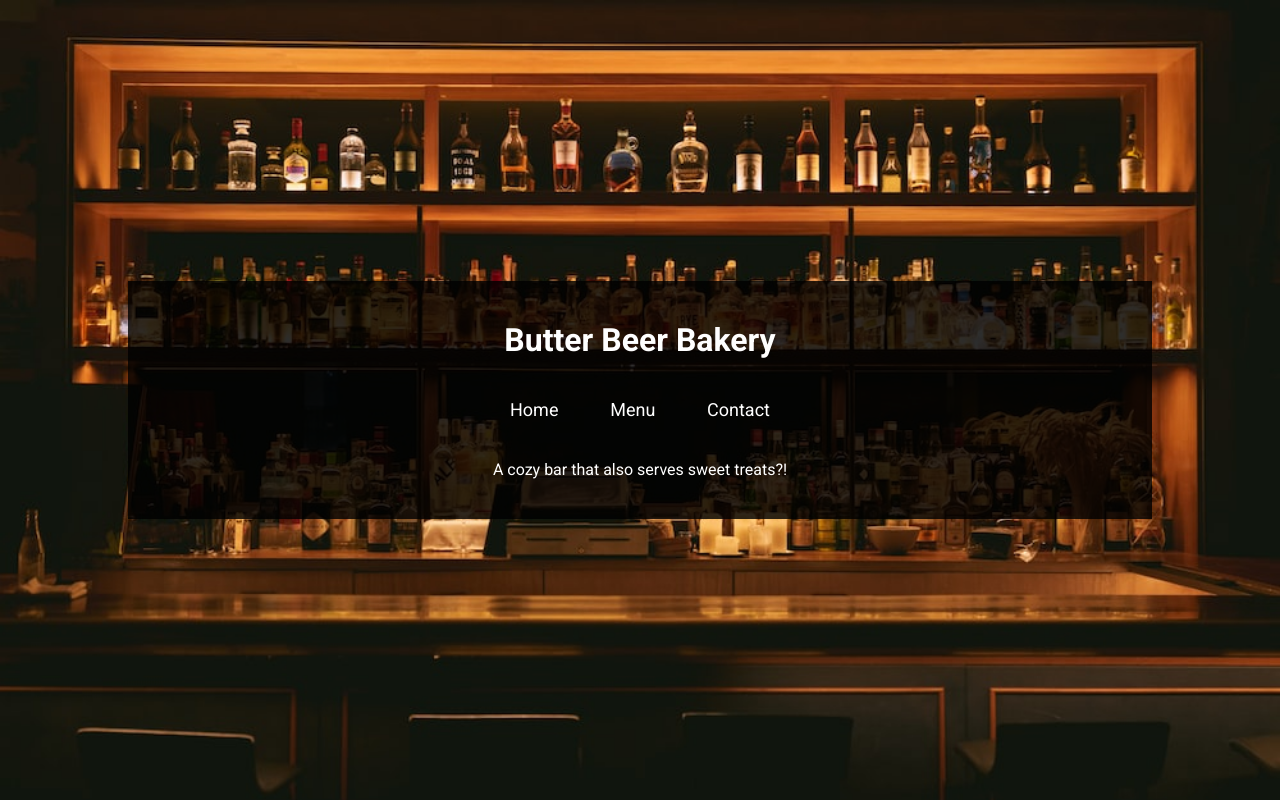
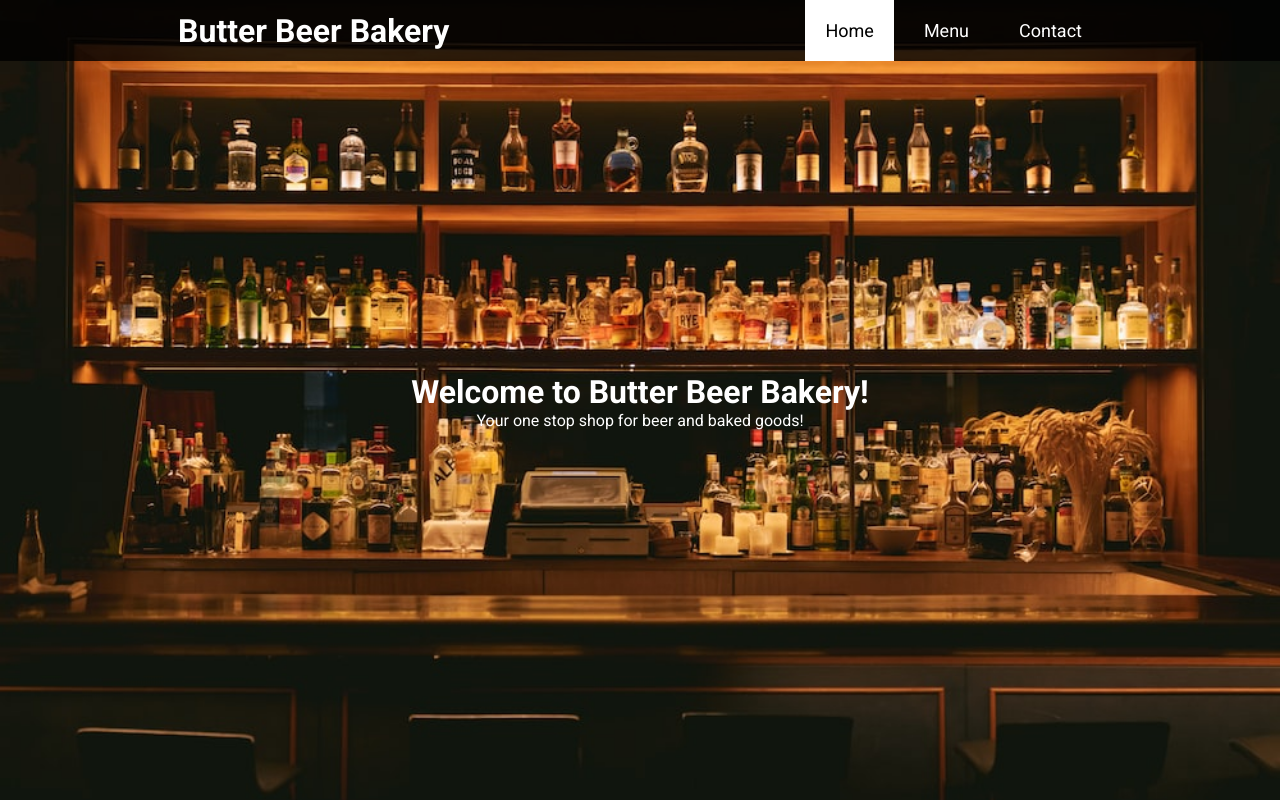
Before and after one commit to BryanF1nes/Restaurant-Page, a website built with webpack: page dist/index.html in a window 1280 px wide. Built offline with nearby package versions, Linux system fonts and the light colour scheme.

Commit message:
added additional functionality

```diff
--- /dev/null
+++ b/src/contact.js
@@ -0,0 +1,21 @@
+function Contact() {
+    const div = document.createElement('div');
+    div.classList.add('contact','tabcontent');
+    div.id = 'contact'
+
+    div.innerHTML =
+    `
+    <h1>Contact Me!</h1>
+    <form>
+        <label for="name">Name</label>
+        <input type="text" name="name">
+        <label for="email">Email</label>
+        <input type="email" name="email">
+        <button>Send</button>
+    </form>
+    `
+
+    return div;
+}
+
+export default Contact;
--- a/src/home.js
+++ b/src/home.js
@@ -1,31 +1,12 @@
 function Home() {
-    const container = document.createElement('div');
-    const h1 = document.createElement('h1');
-    const nav = document.createElement('nav');
-    const ul = document.createElement('ul')
-    const p = document.createElement('p');
-    const homeBtn = document.createElement('button');
-    const menuBtn = document.createElement('button');
-    const contactBtn = document.createElement('button');
+    const div = document.createElement('div');
+    div.id = 'home'
+    div.classList.add('menu','tabcontent')
 
-    homeBtn.classList.add('home');
-    menuBtn.classList.add('menu');
-    contactBtn.classList.add('contact');
-    homeBtn.innerHTML = 'Home';
-    menuBtn.innerHTML = 'Menu';
-    contactBtn.innerHTML = 'Contact';
+    div.innerHTML = `<h1>Welcome to Butter Beer Bakery!</h1>
+    <p>Your one stop shop for beer and baked goods!</p>`
 
-    ul.append(homeBtn, menuBtn, contactBtn)
-    nav.append(ul)
-
-    h1.innerHTML = 'Butter Beer Bakery'
-    p.innerHTML = 'A cozy bar that also serves sweet treats?!'
-
-    container.classList.add('container');
-    container.append(h1, nav, p);
-
-    return container;
+    return div;
 }
 
-
-export { Home };
+export default Home;
--- a/src/index.js
+++ b/src/index.js
@@ -1,8 +1,59 @@
-import {Home, Main} from './home';
+import Home from './home';
+import Menu from './menu';
+import Contact from './contact';
 import './style.css';
 import bg from './assets/bg.jpg';
+
+function Nav() {
+    const container = document.createElement('div');
+    const h1 = document.createElement('h1');
+    const nav = document.createElement('nav');
+    const ul = document.createElement('ul')
+    const homeBtn = document.createElement('button');
+    const menuBtn = document.createElement('button');
+    const contactBtn = document.createElement('button');
+
+    homeBtn.classList.add('link')
+    menuBtn.classList.add('link')
+    contactBtn.classList.add('link')
+
+    homeBtn.innerHTML = 'Home';
+    homeBtn.id = 'default';
+    menuBtn.innerHTML = 'Menu';
+    contactBtn.innerHTML = 'Contact';
+
+    ul.append(homeBtn, menuBtn, contactBtn)
+    nav.append(ul)
+
+    h1.innerHTML = 'Butter Beer Bakery'
+
+    container.classList.add('container');
+    container.append(h1, nav);
+
+    homeBtn.addEventListener('click', () => openTab(event, home))
+    menuBtn.addEventListener('click', () => openTab(event, menu))
+    contactBtn.addEventListener('click', () => openTab(event, contact))
+
+    return container;
+}
+
+function openTab(link, tabName) {
+    const tabcontent = document.getElementsByClassName('tabcontent');
+    for( let i = 0; i < tabcontent.length; i++) {
+        tabcontent[i].style.display = 'none';
+    }
+
+    const tablink = document.getElementsByClassName('link');
+    for( let i = 0; i < tablink.length; i++) {
+        tablink[i].className = tablink[i].className.replace(" active", "");
+    }
+
+    tabName.style = 'flex';
+    link.currentTarget.className += ' active';
+}
 
 const content = document.getElementById('content');
 content.style.background = `url(${bg}) no-repeat`;
 content.style.backgroundSize = 'cover'
-document.getElementById('content').append(Home());
+document.getElementById('content').append(Nav(), Home(), Menu(), Contact());
+document.getElementById('default').click();
--- /dev/null
+++ b/src/menu.js
@@ -0,0 +1,28 @@
+import lauger from './assets/lauger.png';
+import sixpack from './assets/lauger.png'
+
+function Menu() {
+    const div = document.createElement('div');
+    div.classList.add('menu', 'tabcontent')
+    div.id = 'menu'
+
+    div.innerHTML = `<h1>Menu</h1>
+    <ul class="menu-flex">
+        <li>
+            <h2>Becks Cold Brew - $4.99</h2>
+            <img class="img" src='${lauger}'>
+        </li>
+        <li>
+            <h2>Becks Cold Brew - $4.99</h2>
+            <img class="img" src='${lauger}'>
+        </li>
+        <li>
+            <h2>Becks Cold Brew - $4.99</h2>
+            <img class="img" src='${lauger}'>
+        </li>
+    </ul>`
+
+    return div;
+}
+
+export default Menu;
--- a/src/style.css
+++ b/src/style.css
@@ -6,41 +6,43 @@
     font-family: 'Roboto', sans-serif;
 }
 
+body {
+    background-color: black;
+}
+
 #content {
-    display: flex;
-    align-items: center;
-    justify-content: center;
-    flex-direction: column;
     height: 100vh;
     color: white;
 }
 
 .container {
     display: flex;
-    flex-direction: column;
     align-items: center;
-    justify-content: center;
-    width: 80%;
+    justify-content: space-between;
     background-color: rgba(0, 0, 0, 0.815);
-    padding: 40px 0px;
 }
 
 nav {
-    margin: 20px auto;
-    width: 100%;
+    margin: 0 auto;
 }
 
 ul {
     display: flex;
     align-items: center;
-    justify-content: space-between;
+    justify-content: end;
+    gap: 10px;
     list-style: none;
-    width: 300px;
-    padding: 10px;
+}
+
+li {
+    display: flex;
+    align-items: center;
+    justify-content: center;
+    flex-direction: column;
 }
 
 button {
-    padding: 10px 20px;
+    padding: 20px 20px;
     border: none;
     background: none;
     color: white;
@@ -56,8 +58,46 @@ button:hover {
     color: black;
 }
 
+/* .menu {
+    display: flex;
+    align-items: center;
+    justify-content: center;
+    flex-direction: column;
+    width: 80%;
+    gap: 20px;
+} */
 
-.test {
-    width: 60%;
-    text-align: center;
+.menu-flex {
+    display: grid;
+    background-color: #000000d0;
+    width: 70%;
+    grid-template-columns: repeat(3, 1fr);
+    justify-content: center;
+    align-items: center;
+    gap: 30px;
 }
+
+.img {
+    height: 250px;
+    width: auto;
+}
+
+.tabcontent {
+    display: flex;
+    align-items: center;
+    justify-content: center;
+    flex-direction: column;
+    height: 85%;
+}
+
+.link.active {
+    color: black;
+    background: white;
+}
+
+form {
+    display: flex;
+    align-items: center;
+    justify-content: center;
+    flex-direction: column;
+}
```
Also changed, not shown: dist/a697895e200748dce593.png (added), dist/main.js, src/assets/lauger.png (added).
